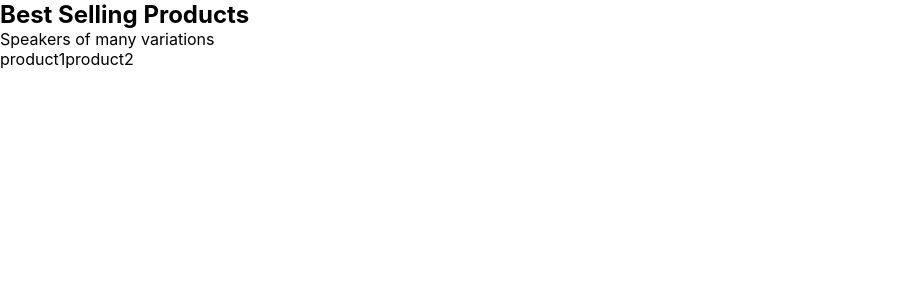
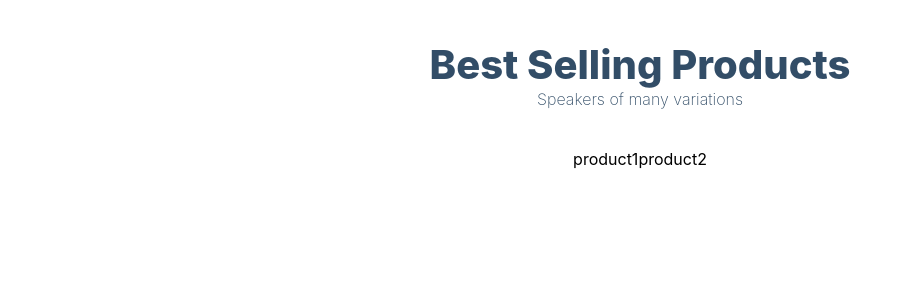
Before and after one commit to AnnleeFores/ecommerce-app, a Next.js app: page / in a window 1280 px wide. Shown: the top 300 px of the page, without its empty margins (0-912 px from the left). Built offline with nearby package versions, Linux system fonts and the light colour scheme.

Commit message:
Components

```diff
--- /dev/null
+++ b/components/Cart.jsx
@@ -0,0 +1,7 @@
+import React from "react";
+
+const Cart = () => {
+  return <div>Cart</div>;
+};
+
+export default Cart;
--- /dev/null
+++ b/components/Footer.jsx
@@ -0,0 +1,7 @@
+import React from "react";
+
+const Footer = () => {
+  return <div>Footer</div>;
+};
+
+export default Footer;
--- /dev/null
+++ b/components/FooterBanner.jsx
@@ -0,0 +1,7 @@
+import React from "react";
+
+const FooterBanner = () => {
+  return <div>FooterBanner</div>;
+};
+
+export default FooterBanner;
--- /dev/null
+++ b/components/HeroBanner.jsx
@@ -0,0 +1,7 @@
+import React from "react";
+
+const HeroBanner = () => {
+  return <div>HeroBanner</div>;
+};
+
+export default HeroBanner;
--- /dev/null
+++ b/components/Layout.jsx
@@ -0,0 +1,7 @@
+import React from "react";
+
+const Layout = () => {
+  return <div>Layout</div>;
+};
+
+export default Layout;
--- /dev/null
+++ b/components/Navbar.jsx
@@ -0,0 +1,7 @@
+import React from "react";
+
+const Navbar = () => {
+  return <div>Navbar</div>;
+};
+
+export default Navbar;
--- /dev/null
+++ b/components/Product.jsx
@@ -0,0 +1,7 @@
+import React from "react";
+
+const Product = () => {
+  return <div>Product</div>;
+};
+
+export default Product;
--- /dev/null
+++ b/components/index.js
@@ -0,0 +1,7 @@
+export { default as Footer } from "./Footer";
+export { default as Layout } from "./Layout";
+export { default as Navbar } from "./Navbar";
+export { default as Product } from "./Product";
+export { default as HeroBanner } from "./HeroBanner";
+export { default as FooterBanner } from "./FooterBanner";
+export { default as Cart } from "./Cart";
--- a/pages/_app.js
+++ b/pages/_app.js
@@ -1,7 +1,7 @@
-import '../styles/globals.css'
+import "../styles/globals.css";
 
 function MyApp({ Component, pageProps }) {
-  return <Component {...pageProps} />
+  return <Component {...pageProps} />;
 }
 
-export default MyApp
+export default MyApp;
--- a/pages/index.js
+++ b/pages/index.js
@@ -1,14 +1,18 @@
 import React from "react";
+
+import { Product, FooterBanner, HeroBanner } from "../components";
 
 const Home = () => {
   return (
     <>
       {/* HeroBanner */}
-      <div>
+      <div className="products-heading">
         <h2>Best Selling Products</h2>
         <p>Speakers of many variations</p>
       </div>
-      <div>{[`product1`, `product2`].map((product) => product)}</div>
+      <div className="products-container">
+        {[`product1`, `product2`].map((product) => product)}
+      </div>
       {/* Footer */}
     </>
   );
```
